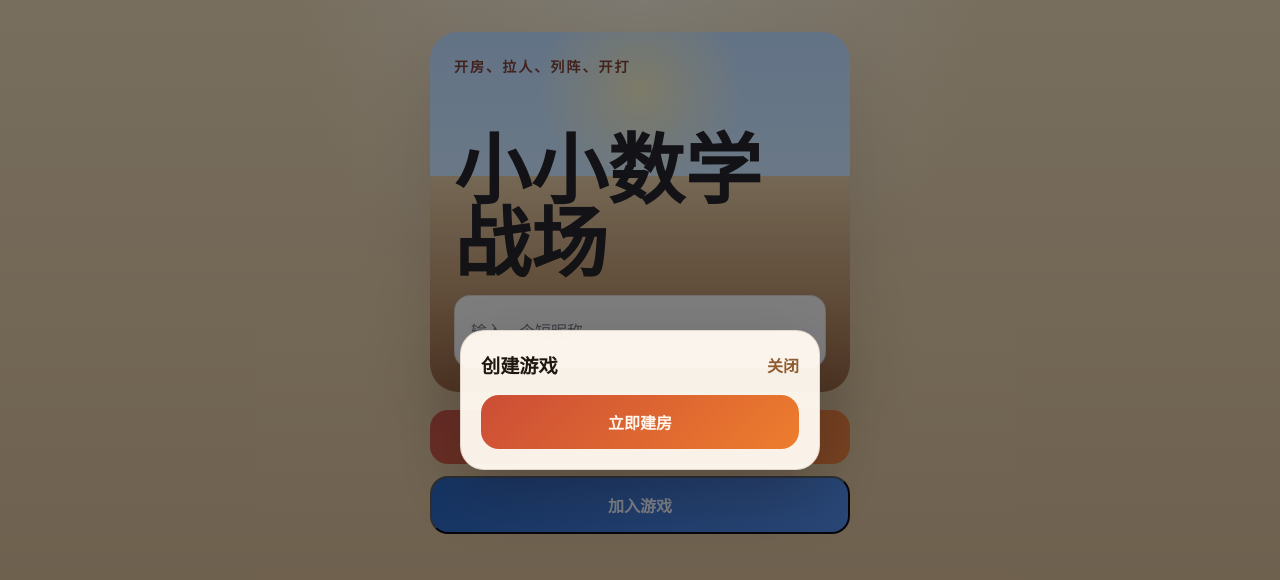
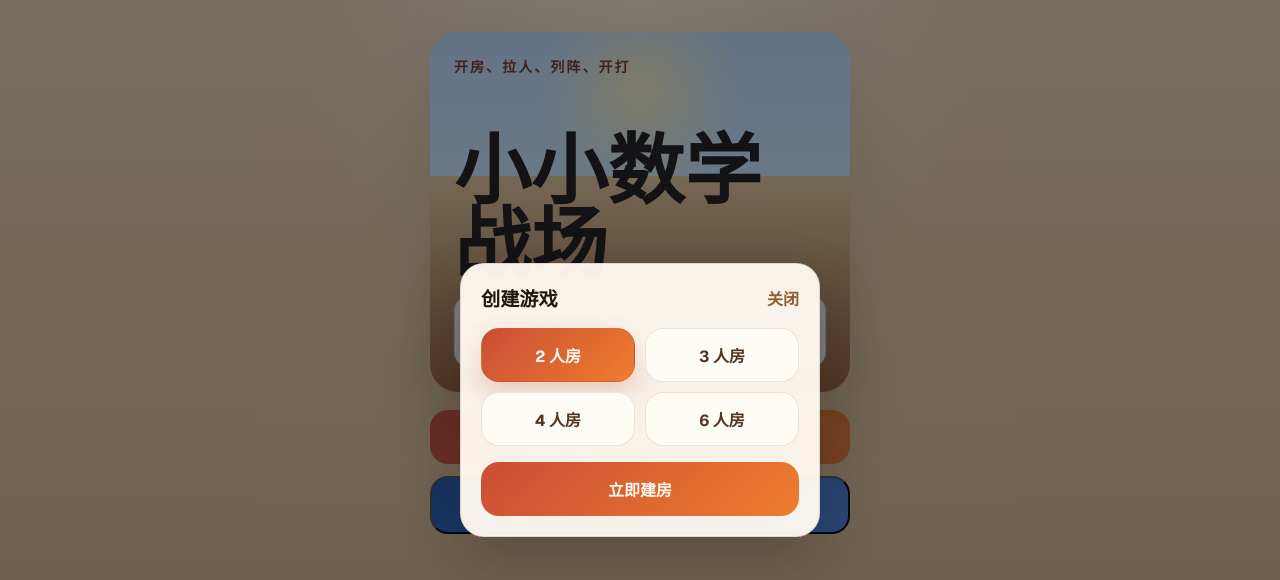
Before and after one commit to zenggang/littleNetGame, a Next.js app: page / in a window 1280 px wide. Both pictures are taken after a click on the button "创建游戏". Shown: the top 580 px of the page. Built offline with nearby package versions, Linux system fonts and the light colour scheme; no server answers.

Commit message:
fix: restore hall entry behavior

```diff
--- a/src/app/globals.css
+++ b/src/app/globals.css
@@ -230,6 +230,41 @@ input {
   gap: 12px;
 }
 
+.gameCapacityGrid {
+  display: grid;
+  grid-template-columns: repeat(2, minmax(0, 1fr));
+  gap: 10px;
+}
+
+.gameCapacityButton {
+  padding: 14px 12px;
+  border: 1px solid rgba(115, 76, 43, 0.14);
+  border-radius: 18px;
+  background: rgba(255, 253, 248, 0.92);
+  color: #523622;
+  cursor: pointer;
+  font-weight: 700;
+  transition:
+    transform 0.18s ease,
+    box-shadow 0.18s ease,
+    background 0.18s ease;
+}
+
+.gameCapacityButton[aria-pressed="true"] {
+  background: linear-gradient(135deg, #cb4d36, #ef7d2d);
+  color: #fff8f0;
+  box-shadow: 0 12px 28px rgba(201, 69, 46, 0.24);
+}
+
+.gameCapacityButton:hover:not(:disabled) {
+  transform: translateY(-1px);
+}
+
+.gameCapacityButton:disabled {
+  cursor: not-allowed;
+  opacity: 0.45;
+}
+
 .gameModalBackdrop {
   position: fixed;
   inset: 0;
@@ -268,6 +303,17 @@ input {
   color: #8f5b2f;
   cursor: pointer;
   font-weight: 700;
+}
+
+.gameModalHeader button:disabled {
+  cursor: not-allowed;
+  opacity: 0.45;
+}
+
+.gameModalMessage {
+  color: #9f2f23;
+  font-weight: 700;
+  line-height: 1.5;
 }
 
 .questionForm {
@@ -322,6 +368,10 @@ input {
     justify-content: center;
   }
 
+  .gameCapacityGrid {
+    grid-template-columns: 1fr;
+  }
+
   .questionForm {
     gap: 12px;
   }
--- a/src/app/page.tsx
+++ b/src/app/page.tsx
@@ -8,13 +8,17 @@ import {
   createRoom,
   joinRoom,
   readPlayerSession,
+  toUserMessage,
 } from "@/lib/supabase/game-store";
 import styles from "./page.module.css";
 
 export default function HomePage() {
   const router = useRouter();
+  const [capacity, setCapacity] = useState<2 | 3 | 4 | 6>(2);
+  const [message, setMessage] = useState("");
   const [nickname, setNickname] = useState("");
   const [roomCode, setRoomCode] = useState("");
+  const [submitting, setSubmitting] = useState(false);
 
   useEffect(() => {
     let cancelled = false;
@@ -35,19 +39,40 @@ export default function HomePage() {
   return (
     <main className={styles.page}>
       <GameHallScreen
+        capacity={capacity}
+        message={message}
         nickname={nickname}
         onCreate={async () => {
-          const room = await createRoom({ capacity: 2, nickname });
-          router.push(`/room/${room.code}`);
+          try {
+            // 保留旧首页的提交流程：请求期间锁定入口，并把失败文案直接回显到当前弹窗。
+            setSubmitting(true);
+            setMessage("");
+            const room = await createRoom({ capacity, nickname });
+            router.push(`/room/${room.code}`);
+          } catch (error) {
+            setMessage(toUserMessage(error));
+          } finally {
+            setSubmitting(false);
+          }
         }}
         onJoin={async () => {
-          const normalizedRoomCode = roomCode.trim();
-          await joinRoom({ roomCode: normalizedRoomCode, nickname });
-          router.push(`/room/${normalizedRoomCode}`);
+          try {
+            setSubmitting(true);
+            setMessage("");
+            const normalizedRoomCode = roomCode.trim();
+            await joinRoom({ roomCode: normalizedRoomCode, nickname });
+            router.push(`/room/${normalizedRoomCode}`);
+          } catch (error) {
+            setMessage(toUserMessage(error));
+          } finally {
+            setSubmitting(false);
+          }
         }}
+        onCapacityChange={setCapacity}
         onNicknameChange={setNickname}
         onRoomCodeChange={setRoomCode}
         roomCode={roomCode}
+        submitting={submitting}
       />
     </main>
   );
--- a/src/components/game-shell/GameEntryModal.tsx
+++ b/src/components/game-shell/GameEntryModal.tsx
@@ -1,18 +1,30 @@
 "use client";
+
+type RoomCapacity = 2 | 3 | 4 | 6;
 
 type GameEntryModalProps = {
   title: "创建游戏" | "加入游戏";
   open: boolean;
+  capacity?: RoomCapacity;
+  message?: string;
   roomCode: string;
+  submitting?: boolean;
+  onCapacityChange?: (value: RoomCapacity) => void;
   onRoomCodeChange: (value: string) => void;
   onClose: () => void;
   onConfirm: () => void;
 };
 
+const ROOM_CAPACITY_OPTIONS: RoomCapacity[] = [2, 3, 4, 6];
+
 export function GameEntryModal({
   title,
   open,
+  capacity = 2,
+  message = "",
   roomCode,
+  submitting = false,
+  onCapacityChange = () => undefined,
   onRoomCodeChange,
   onClose,
   onConfirm,
@@ -21,24 +33,50 @@ export function GameEntryModal({
     return null;
   }
 
+  const confirmLabel = submitting
+    ? title === "创建游戏"
+      ? "创建中..."
+      : "加入中..."
+    : title === "创建游戏"
+      ? "立即建房"
+      : "进入房间";
+
   return (
     <div className="gameModalBackdrop">
       <section aria-label={title} className="gameModalPanel" role="dialog">
         <header className="gameModalHeader">
           <h2>{title}</h2>
-          <button onClick={onClose} type="button">
+          <button disabled={submitting} onClick={onClose} type="button">
             关闭
           </button>
         </header>
-        {title === "加入游戏" ? (
+        {title === "创建游戏" ? (
+          <div className="gameCapacityGrid" role="group" aria-label="房间容量">
+            {/* 建房仍沿用旧首页的 2/3/4/6 人容量，只是把选择入口收进了弹窗。 */}
+            {ROOM_CAPACITY_OPTIONS.map((value) => (
+              <button
+                key={value}
+                aria-pressed={capacity === value}
+                className="gameCapacityButton"
+                disabled={submitting}
+                onClick={() => onCapacityChange(value)}
+                type="button"
+              >
+                {value} 人房
+              </button>
+            ))}
+          </div>
+        ) : (
           <input
+            disabled={submitting}
             onChange={(event) => onRoomCodeChange(event.target.value.toUpperCase())}
             placeholder="输入 4 位房间码"
             value={roomCode}
           />
-        ) : null}
-        <button className="primaryButton" onClick={onConfirm} type="button">
-          {title === "创建游戏" ? "立即建房" : "进入房间"}
+        )}
+        {message ? <p className="gameModalMessage">{message}</p> : null}
+        <button className="primaryButton" disabled={submitting} onClick={onConfirm} type="button">
+          {confirmLabel}
         </button>
       </section>
     </div>
--- a/src/components/game-shell/GameHallScreen.tsx
+++ b/src/components/game-shell/GameHallScreen.tsx
@@ -4,9 +4,15 @@ import { useState } from "react";
 
 import { GameEntryModal } from "@/components/game-shell/GameEntryModal";
 
+type RoomCapacity = 2 | 3 | 4 | 6;
+
 type Props = {
+  capacity?: RoomCapacity;
+  message?: string;
   nickname: string;
   roomCode?: string;
+  submitting?: boolean;
+  onCapacityChange?: (value: RoomCapacity) => void;
   onNicknameChange: (value: string) => void;
   onRoomCodeChange?: (value: string) => void;
   onCreate: () => void;
@@ -14,8 +20,12 @@ type Props = {
 };
 
 export function GameHallScreen({
+  capacity = 2,
+  message = "",
   nickname,
   roomCode = "",
+  submitting = false,
+  onCapacityChange = () => undefined,
   onNicknameChange,
   onRoomCodeChange = () => undefined,
   onCreate,
@@ -36,29 +46,45 @@ export function GameHallScreen({
       </div>
 
       <div className="gameHallActions">
-        <button className="primaryButton" onClick={() => setModal("create")} type="button">
+        <button
+          className="primaryButton"
+          disabled={submitting}
+          onClick={() => setModal("create")}
+          type="button"
+        >
           创建游戏
         </button>
-        <button className="secondaryButton" onClick={() => setModal("join")} type="button">
+        <button
+          className="secondaryButton"
+          disabled={submitting}
+          onClick={() => setModal("join")}
+          type="button"
+        >
           加入游戏
         </button>
       </div>
 
       <GameEntryModal
+        capacity={capacity}
+        message={message}
         onClose={() => setModal(null)}
+        onCapacityChange={onCapacityChange}
         onConfirm={onCreate}
         onRoomCodeChange={() => undefined}
         open={modal === "create"}
         roomCode=""
+        submitting={submitting}
         title="创建游戏"
       />
 
       <GameEntryModal
+        message={message}
         onClose={() => setModal(null)}
         onConfirm={onJoin}
         onRoomCodeChange={onRoomCodeChange}
         open={modal === "join"}
         roomCode={roomCode}
+        submitting={submitting}
         title="加入游戏"
       />
     </section>
```
Also changed, not shown: 1 other file (tests, documents, lock files or other folders).
